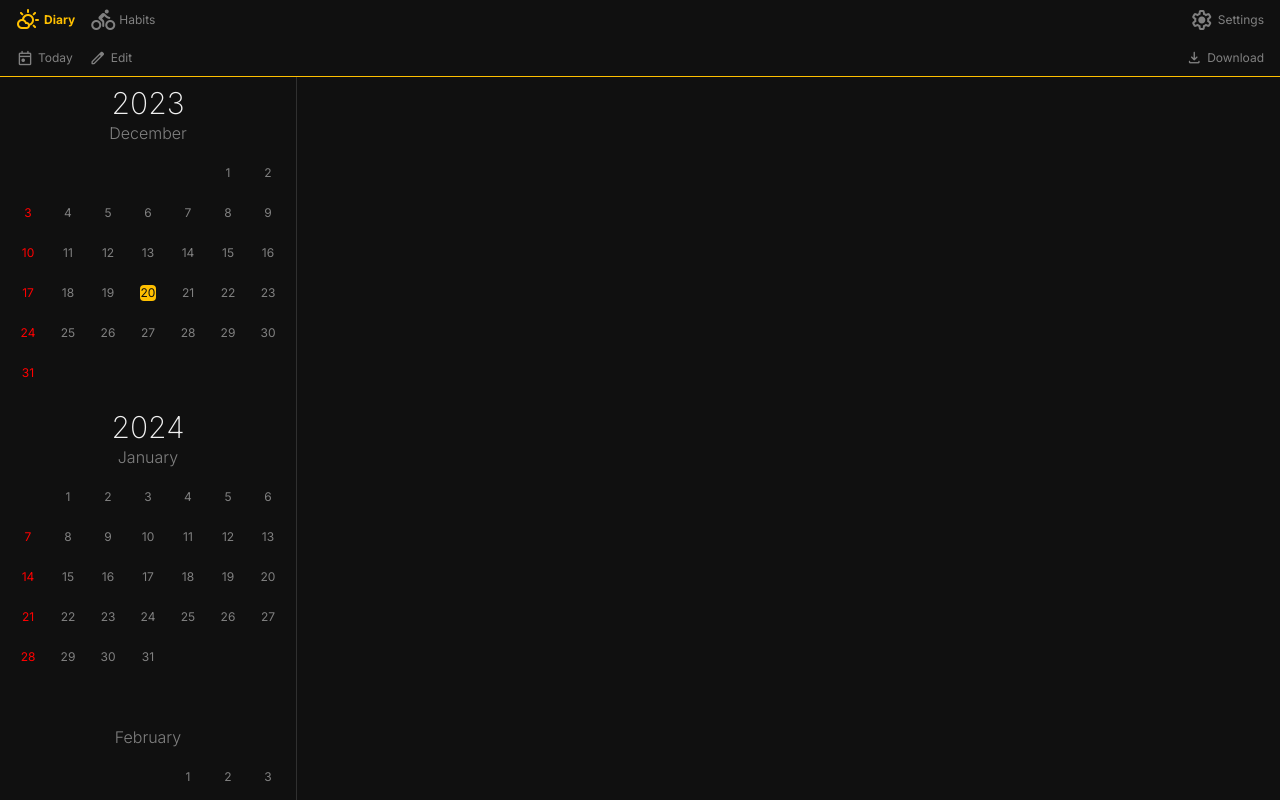
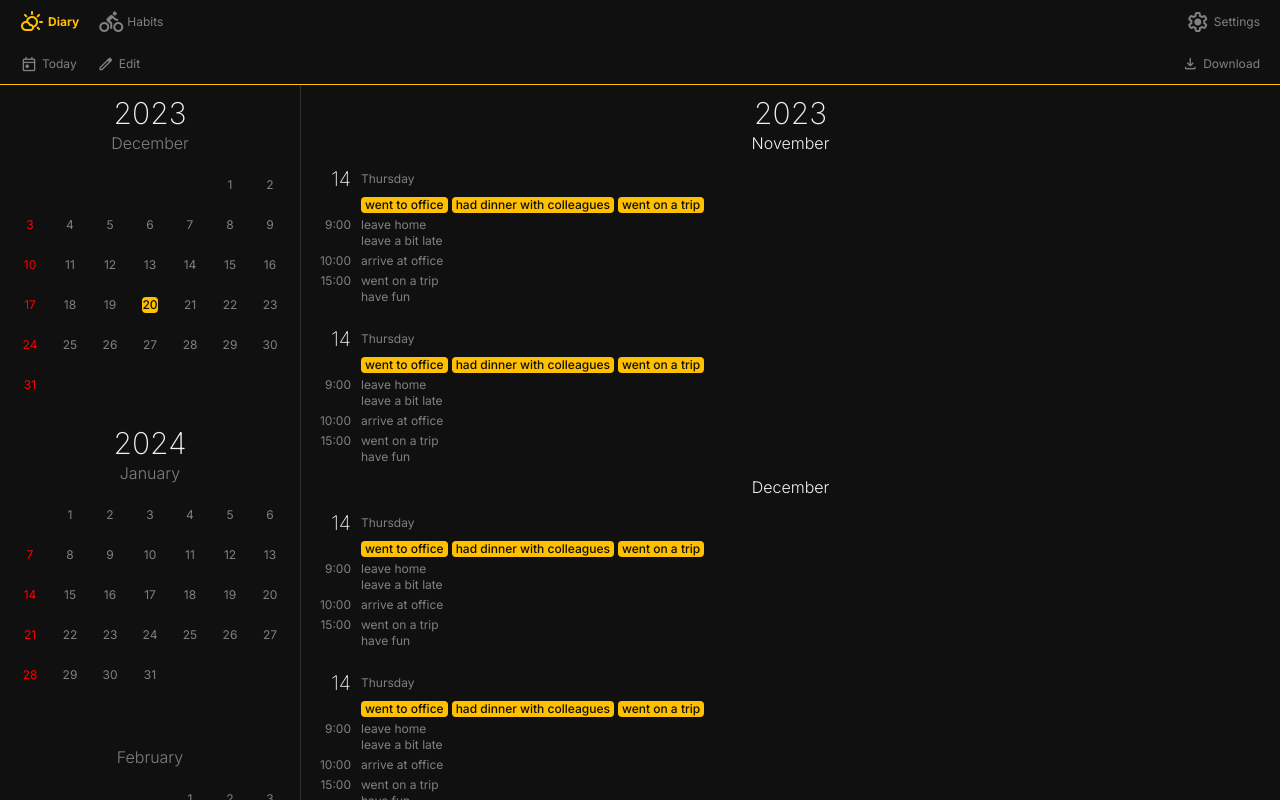
Before and after one commit to tanachai-b/calendar, a Next.js app: page / in a window 1280 px wide. Built offline with nearby package versions, Linux system fonts and the light colour scheme.

Commit message:
add diary panel

```diff
--- a/app/Components/Calendar/Calendar.tsx
+++ b/app/Components/Calendar/Calendar.tsx
@@ -28,8 +28,10 @@ export function useCalendar() {
 
 export function Calendar({
   controller,
+  className,
 }: {
   controller: ReturnType<typeof useCalendar>;
+  className: string;
 }) {
   const { todayRef, yearList, setYearList } = controller;
 
@@ -89,7 +91,7 @@ export function Calendar({
   return (
     <div
       ref={scrollRef}
-      className="flex flex-col overflow-y-auto snxap-y scroll-p-[44px] hide-scroll border-r border-border"
+      className={`flex flex-col overflow-y-auto snxap-y scroll-p-[46px] hide-scroll ${className}`}
     >
       {yearList.map((y) => (
         <CalendarYear key={y} year={y} todayRef={todayRef} />
--- a/app/Components/Calendar/CalendarDay.tsx
+++ b/app/Components/Calendar/CalendarDay.tsx
@@ -17,7 +17,7 @@ export function CalendarDay({
     >
       <div
         className={`w-4 h-4 rounded text-center leading-4 ${
-          isToday ? "bg-yellow" : ""
+          isToday ? "bg-highlight_yellow font-medium" : ""
         }`}
       >
         {date}
--- a/app/Components/Calendar/CalendarMonth.tsx
+++ b/app/Components/Calendar/CalendarMonth.tsx
@@ -37,11 +37,11 @@ export function CalendarMonth({
 
   return (
     <div className="snap-start flex flex-col" ref={todayRef}>
-      <div className="sticky top-[44px] bg-bg text-center text-base font-light text-text_grey px-2">
+      <div className="sticky top-[46px] bg-bg text-center text-base font-light text-text_grey px-2.5">
         {monthNames[month - 1]}
       </div>
 
-      <div className="grid grid-cols-7 grid-rows-6 text-xs p-2">
+      <div className="grid grid-cols-7 grid-rows-6 text-xs p-2.5">
         {Array.from({ length: firstWeekDay }).map((_, index) => (
           <div className="w-10 h-10" key={index} />
         ))}
--- a/app/Components/Calendar/CalendarYear.tsx
+++ b/app/Components/Calendar/CalendarYear.tsx
@@ -18,7 +18,7 @@ export function CalendarYear({
 }) {
   return (
     <div>
-      <div className="sticky top-0 bg-bg z-50 text-center text-3xl font-extralight p-2 pb-0">
+      <div className="sticky top-0 bg-bg z-50 text-center text-3xl font-extralight text-text_white p-2.5 pb-0">
         {year}
       </div>
 
--- a/app/Components/Common/IconButton.tsx
+++ b/app/Components/Common/IconButton.tsx
@@ -13,8 +13,8 @@ export function IconButton({
 }) {
   return (
     <button
-      className={`flex flex-row items-center p-2 gap-1 text-xs text-text_grey hover:text-text active:text-yellow ${
-        active ? "text-yellow font-bold" : ""
+      className={`flex flex-row items-center p-2.5 gap-1 text-xs hover:text-text_white active:text-highlight_yellow ${
+        active ? "text-highlight_yellow font-bold" : "text-text_grey"
       }`}
       onClick={onClick}
     >
--- /dev/null
+++ b/app/Components/Diary.tsx
@@ -0,0 +1,86 @@
+"use client";
+
+import React from "react";
+
+export function Diary({ className }: { className: string }) {
+  return (
+    <div className={`overflow-auto hide-scroll ${className}`}>
+      <div>
+        <div className="sticky top-0 bg-bg z-50 text-center text-3xl font-extralight text-text_white p-2.5 pb-0">
+          2023
+        </div>
+        <div>
+          <div className="sticky top-[46px] bg-bg text-center text-base font-light text-text_white px-2.5">
+            November
+          </div>
+          <DiaryDay />
+          <DiaryDay />
+        </div>
+        <div>
+          <div className="sticky top-[46px] bg-bg text-center text-base font-light text-text_white px-2.5">
+            December
+          </div>
+          <DiaryDay />
+          <DiaryDay />
+        </div>
+      </div>
+      <div>
+        <div className="sticky top-0 bg-bg z-50 text-center text-3xl font-extralight text-text_white p-2.5 pb-0">
+          2024
+        </div>
+        <div>
+          <div className="sticky top-[46px] bg-bg text-center text-base font-light text-text_white px-2.5">
+            January
+          </div>
+          <DiaryDay />
+          <DiaryDay />
+        </div>
+        <div>
+          <div className="sticky top-[46px] bg-bg text-center text-base font-light text-text_white px-2.5">
+            February
+          </div>
+          <DiaryDay />
+          <DiaryDay />
+          <DiaryDay />
+          <DiaryDay />
+        </div>
+      </div>
+    </div>
+  );
+}
+function DiaryDay() {
+  return (
+    <div className="p-2.5 grid grid-cols-[2.5rem_1fr] gap-x-2.5 gap-y-1">
+      <div className="text-right text-xl font-extralight text-text_white">
+        14
+      </div>
+      <div className="flex items-center">Thursday</div>
+
+      <div />
+      <div className="flex flex-row gap-1">
+        <div className="rounded px-1 bg-highlight_yellow text-bg font-medium">
+          went to office
+        </div>
+        <div className="rounded px-1 bg-highlight_yellow text-bg font-medium">
+          had dinner with colleagues
+        </div>
+        <div className="rounded px-1 bg-highlight_yellow text-bg font-medium">
+          went on a trip
+        </div>
+      </div>
+
+      <div className="text-right">9:00</div>
+      <div>
+        leave home <br /> leave a bit late
+      </div>
+
+      <div className="text-right">10:00</div>
+      <div>arrive at office</div>
+
+      <div className="text-right">15:00</div>
+      <div>
+        went on a trip <br /> have fun
+      </div>
+    </div>
+  );
+}
--- a/app/Components/NavBar.tsx
+++ b/app/Components/NavBar.tsx
@@ -5,7 +5,7 @@ import { Icons } from "./Common/Icons";
 
 export function NavBar() {
   return (
-    <div className="flex flex-row px-2">
+    <div className="flex flex-row px-2.5">
       <IconButton
         icon={Icons.diary_large}
         text="Diary"
--- a/app/Components/ToolBar.tsx
+++ b/app/Components/ToolBar.tsx
@@ -5,7 +5,7 @@ import { Icons } from "./Common/Icons";
 
 export function ToolBar({ onTodayClicked }: { onTodayClicked: () => void }) {
   return (
-    <div className="flex flex-row px-2 border-b border-yellow ">
+    <div className="flex flex-row px-2.5 border-b border-highlight_yellow ">
       <IconButton icon={Icons.today} text="Today" onClick={onTodayClicked} />
       <IconButton icon={Icons.edit} text="Edit" onClick={() => {}} />
       <div className="grow" />
--- a/app/layout.tsx
+++ b/app/layout.tsx
@@ -18,7 +18,9 @@ export default function RootLayout({
 }) {
   return (
     <html lang="en">
-      <body className={inter.className + " bg-bg text-text"}>{children}</body>
+      <body className={`${inter.className} bg-bg text-text_grey text-xs`}>
+        {children}
+      </body>
     </html>
   );
 }
--- a/app/page.tsx
+++ b/app/page.tsx
@@ -1,10 +1,10 @@
 "use client";
-
 import React from "react";
 
 import { Calendar, useCalendar } from "./Components/Calendar/Calendar";
+import { Diary } from "./Components/Diary";
+import { NavBar } from "./Components/NavBar";
 import { ToolBar } from "./Components/ToolBar";
-import { NavBar } from "./Components/NavBar";
 
 export default function Home() {
   const calendar = useCalendar();
@@ -16,9 +16,9 @@ export default function Home() {
       <ToolBar onTodayClicked={calendar.goToToday} />
 
       <div className="grow overflow-hidden flex flex-row items-stretch">
-        <Calendar controller={calendar} />
+        <Calendar controller={calendar} className="border-r border-border" />
 
-        <div className="grow" />
+        <Diary className="grow" />
       </div>
     </div>
   );
--- a/tailwind.config.ts
+++ b/tailwind.config.ts
@@ -16,10 +16,10 @@ const config: Config = {
       colors: {
         bg: "#101010",
         border: "#303030",
-        text: "#f0f0f0",
+        text_white: "#f0f0f0",
         text_grey: "#808080",
         text_red: "#ff0000",
-        yellow: "#ffc000",
+        highlight_yellow: "#ffc000",
       },
     },
   },
```
